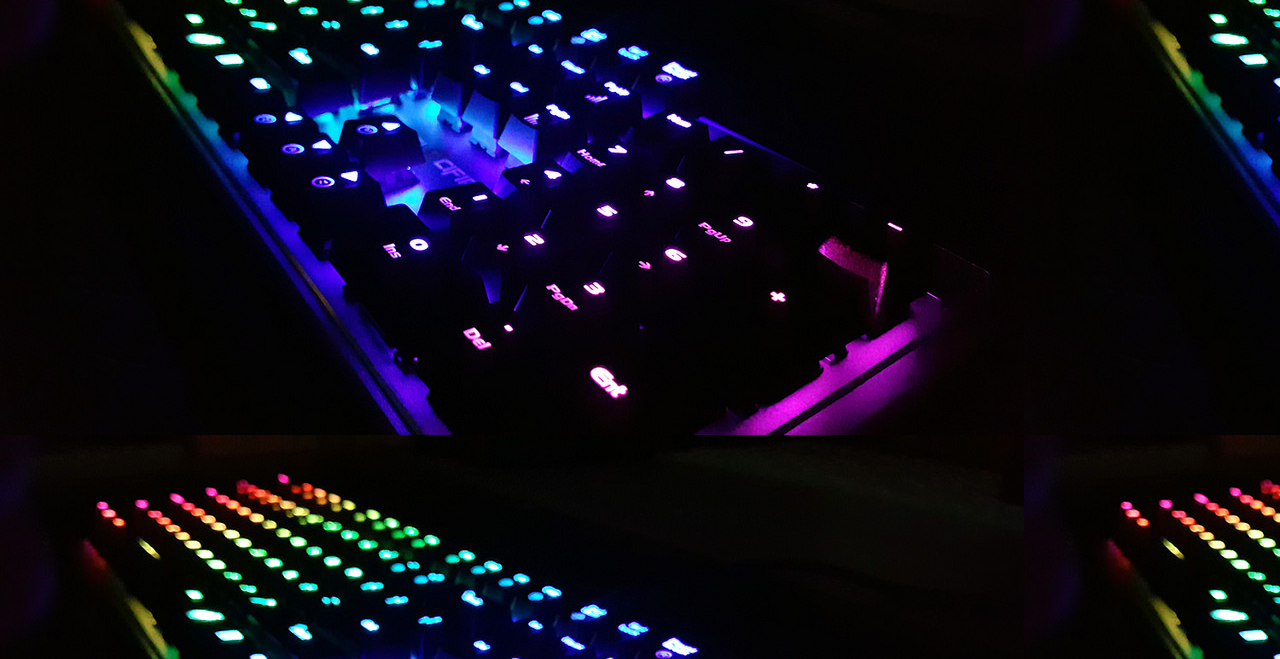
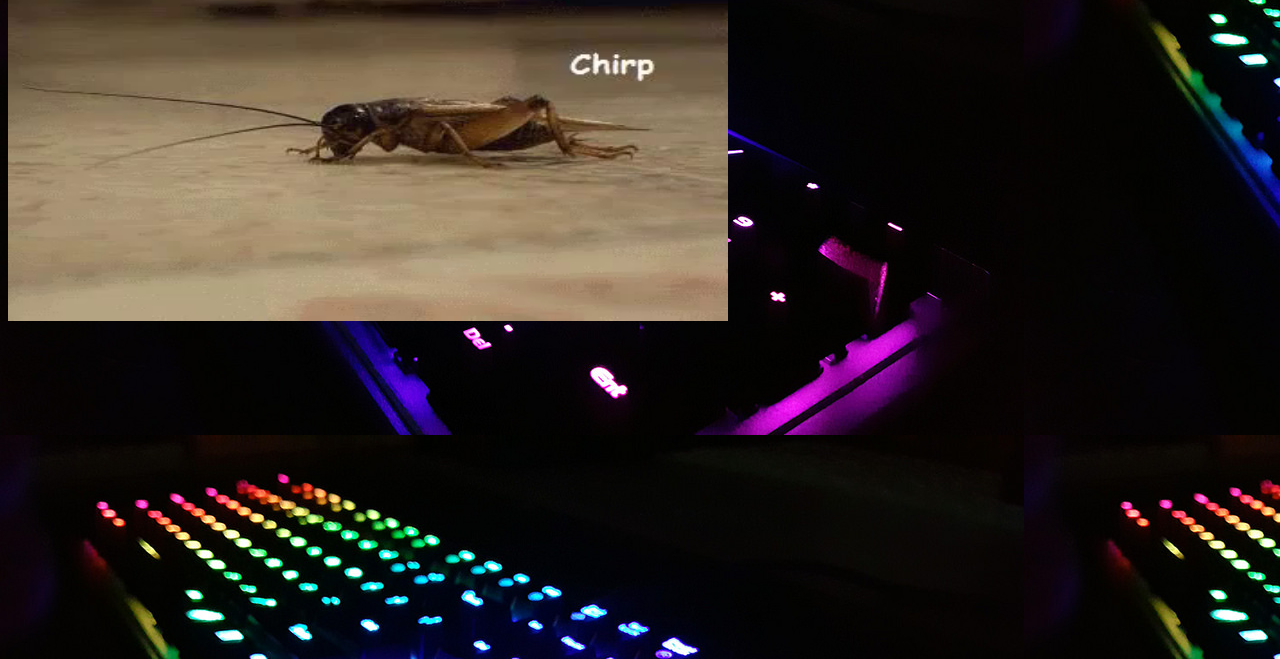
Before and after one commit to gladstonema/V-Game-Project, a plain HTML site: page SFG.html in a window 1280 px wide. Shown: the part 141-800 px from the top of the page. Drawn offline with Linux system fonts and the light colour scheme.

Commit message:
Add files via upload

```diff
--- a/SFG.html
+++ b/SFG.html
@@ -11,3 +11,4 @@
 
 <h1>  </h1>
 <h3>*Crickets Chirping*</h3>
+<img src="cricket.png" alt="crickets" height="400" width="720">
```
Also changed, not shown: index.html (+1 -0 lines), cricket.png (added).
